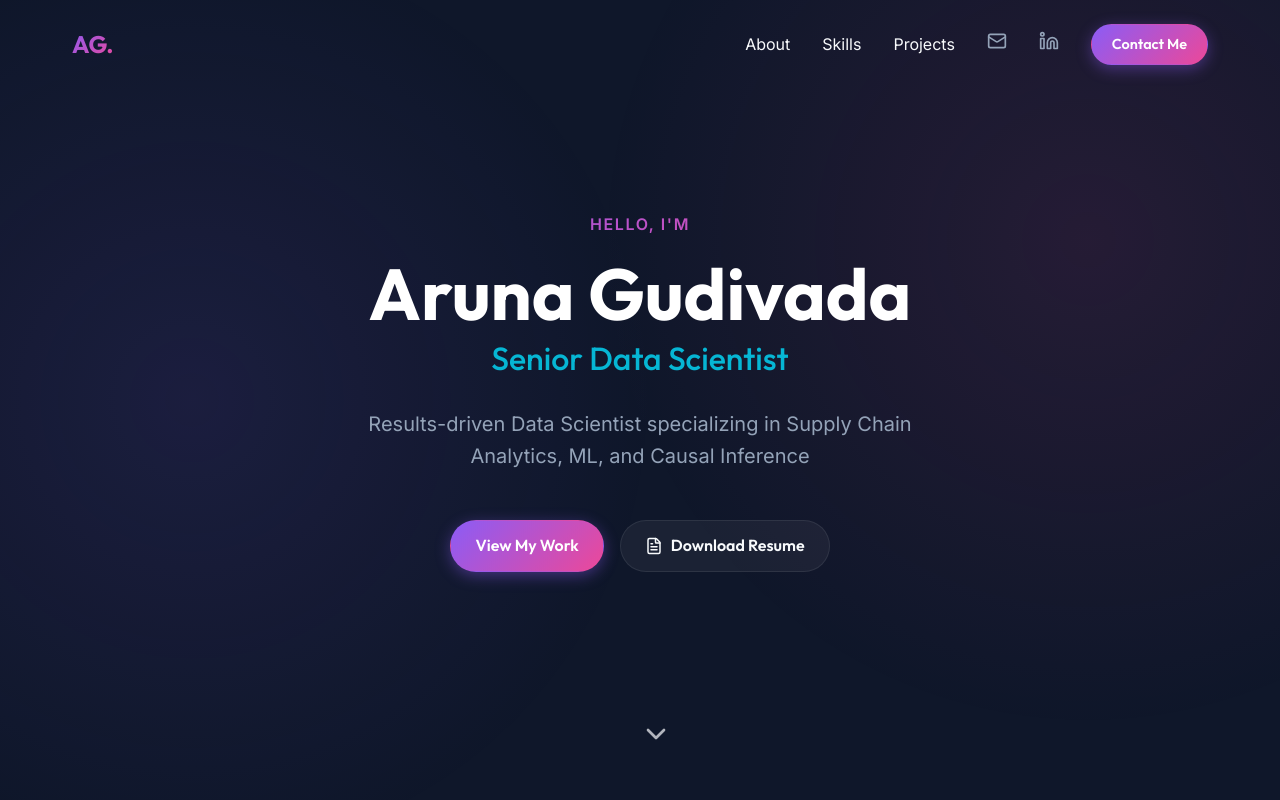
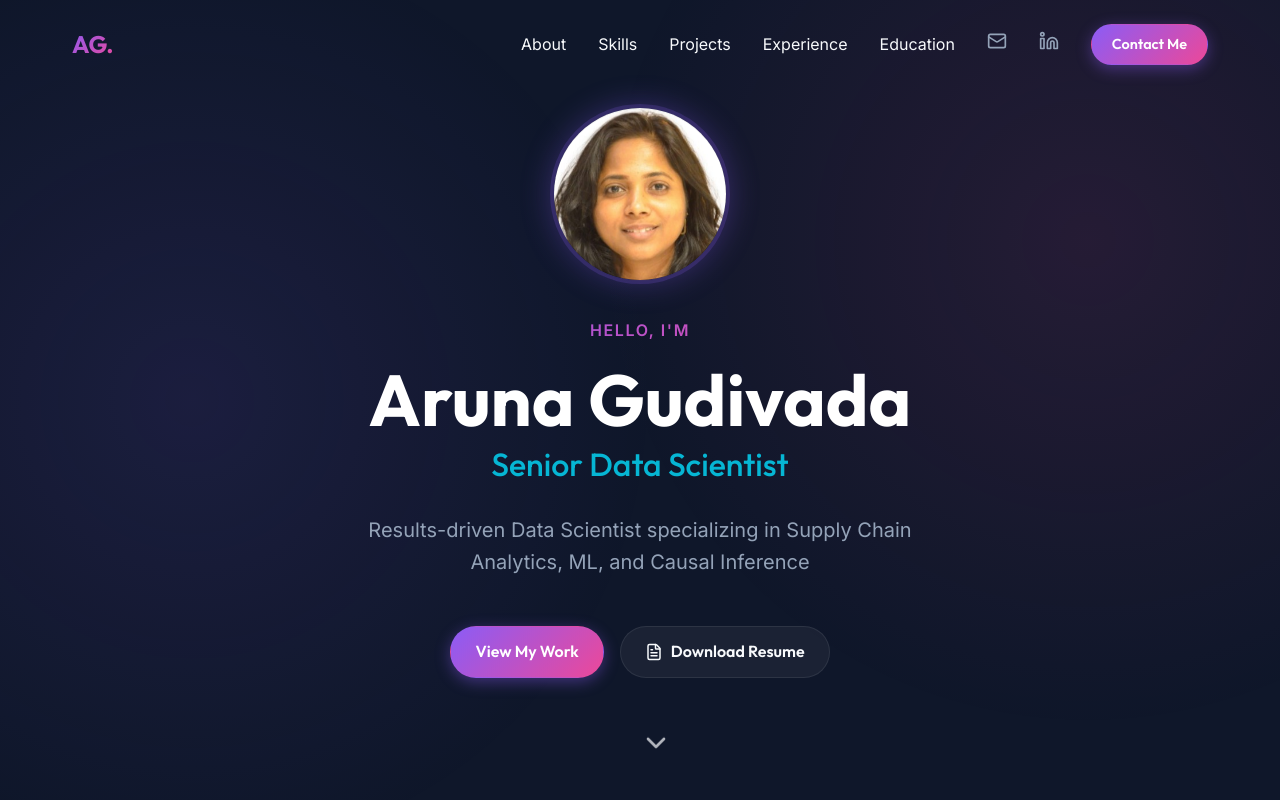
Before and after one commit to arunakgudivada-del/Aruna_website, a React (Vite) app: page / in a window 1280 px wide. Shown: the top 800 px of the page. Built offline with nearby package versions, Linux system fonts and the light colour scheme.

Commit message:
Update portfolio: Added profile pic, certifications, and improved experience section

```diff
--- a/src/App.jsx
+++ b/src/App.jsx
@@ -1,6 +1,6 @@
 import React, { useState, useEffect } from 'react';
 import { Github, Linkedin, Mail, FileText, ExternalLink, ChevronDown, Code, Database, BarChart } from 'lucide-react';
-import { personalInfo, skills, projects, experience, education, recommendations } from './data';
+import { personalInfo, skills, projects, experience, education, recommendations, certifications } from './data';
 
 function App() {
   const [scrolled, setScrolled] = useState(false);
@@ -25,6 +25,8 @@ function App() {
             <a href="#about">About</a>
             <a href="#skills">Skills</a>
             <a href="#projects">Projects</a>
+            <a href="#experience">Experience</a>
+            <a href="#education">Education</a>
             <a href={`mailto:${personalInfo.email}`} className="icon-link" title="Email Me">
               <Mail size={20} />
             </a>
@@ -39,6 +41,15 @@ function App() {
       {/* Hero Section */}
       <section className="hero section">
         <div className="container hero-content animate-fade-in">
+          {personalInfo.profileImage && (
+            <div className="profile-img-container">
+              <img
+                src={personalInfo.profileImage}
+                alt={`${personalInfo.name} Profile`}
+                className="profile-img"
+              />
+            </div>
+          )}
           <span className="subtitle text-gradient">Hello, I'm</span>
           <h1 className="title">{personalInfo.name}</h1>
           <h2 className="role">{personalInfo.role}</h2>
@@ -129,7 +140,27 @@ function App() {
                   <span className="company text-gradient">{exp.company}</span>
                   <span className="period">{exp.period}</span>
                 </div>
-                <p>{exp.description}</p>
+                <ul className="experience-points">
+                  {exp.points.map((point, i) => (
+                    <li key={i}>{point}</li>
+                  ))}
+                </ul>
+              </div>
+            ))}
+          </div>
+        </div>
+      </section>
+
+      {/* Certifications Section */}
+      <section id="certifications" className="section bg-dim">
+        <div className="container">
+          <h2 className="section-title">Certifications</h2>
+          <div className="grid-cols-2">
+            {certifications.map((cert, index) => (
+              <div key={index} className="glass-panel cert-card">
+                <h3>{cert.name}</h3>
+                <p className="cert-issuer">{cert.issuer}</p>
+                <p className="cert-date">{cert.date}</p>
               </div>
             ))}
           </div>
--- a/src/data.js
+++ b/src/data.js
@@ -8,7 +8,8 @@ export const personalInfo = {
     phone: "980-422-5926",
     location: "Austin, TX",
     linkedin: "https://www.linkedin.com/in/aruna-gudivada/",
-    github: "https://github.com/arunagudivada", // Placeholder, keep if unknown
+    github: "https://github.com/arunagudivada",
+    profileImage: "/profile.jpg",
     summary: "Senior Data Scientist with over 10 years of experience designing and delivering scalable, high-impact data solutions, specializing in supply chain visibility, forecasting, anomaly detection, and operational experimentation that drive multi-million-dollar efficiency gains. Proven expertise in architecting end-to-end pipelines using Apache Airflow, PySpark, and Snowflake (driving 35% cost reduction). Hands-on leader in big data migrations and statistical modeling (regression, clustering, causal inference) to enable real-time operational decision-making."
 };
 
@@ -76,21 +77,33 @@ export const experience = [
         role: "Senior Data Scientist",
         company: "Tata Consultancy Services (Client: Apple Inc.)",
         period: "Nov 2021 - Present",
-        description: "Leading data initiatives for Apple's supply chain. Designed real-time visibility models, built scalable SAP integrations reducing discrepancies by 98%, and developed ML frameworks for unit replacement matching."
+        points: [
+            "Leading data initiatives for Apple's supply chain, designing real-time visibility models that drive strategic decisions.",
+            "Built scalable SAP integrations that reduced data discrepancies by 98%, ensuring high-fidelity reporting.",
+            "Developed Machine Learning frameworks for unit replacement matching, significantly improving inventory efficiency."
+        ]
     },
     {
         id: 2,
         role: "BI Developer / Systems Analyst IV",
         company: "Texas Comptroller of Public Accounts",
         period: "Jun 2018 - Oct 2020",
-        description: "Developed interactive Tableau dashboards for key tax divisions. Performance-tuned intricate SQL procedures and performed in-depth ad-hoc analysis on large-scale tax datasets."
+        points: [
+            "Developed interactive Tableau dashboards for key tax divisions (Sales, Franchise, Property Tax), facilitating data-driven policy making.",
+            "Performance-tuned intricate SQL procedures, optimizing query execution times for large-scale tax datasets.",
+            "Performed in-depth ad-hoc analysis to support senior leadership with actionable insights."
+        ]
     },
     {
         id: 3,
         role: "Data Analyst – Assistant Manager (IT)",
         company: "ICICI Bank",
         period: "May 2011 - Dec 2014",
-        description: "Led digital transformation strategies for trade finance. Conducted customer segmentation using statistical techniques and resolved critical data quality issues."
+        points: [
+            "Led digital transformation strategies for trade finance, successfully moving 42% of corporate clients to online portals.",
+            "Conducted customer segmentation using statistical techniques (K-means, clustering) to target high-value clients.",
+            "Resolved critical data quality issues acting as a liaison between business units and IT teams."
+        ]
     }
 ];
 
@@ -130,3 +143,18 @@ export const recommendations = [
         text: "Aruna was very easy to collaborate and work with. Work was always planned out and followed up on. I would be excited to work with her anytime."
     }
 ];
+
+export const certifications = [
+    {
+        id: 1,
+        name: "SnowPro Core Certification",
+        issuer: "Snowflake",
+        date: "2024"
+    },
+    {
+        id: 2,
+        name: "AWS Certified Solutions Architect",
+        issuer: "Amazon Web Services",
+        date: "2023"
+    }
+];
--- a/src/index.css
+++ b/src/index.css
@@ -183,6 +183,7 @@ ul {
   font-size: 1.5rem;
   background: linear-gradient(135deg, var(--primary), var(--secondary));
   -webkit-background-clip: text;
+  background-clip: text;
   -webkit-text-fill-color: transparent;
 }
 
@@ -209,6 +210,37 @@ ul {
 
 .hero-content {
   max-width: 800px;
+}
+
+.profile-img-container {
+  width: 180px;
+  height: 180px;
+  margin: 0 auto 2rem;
+  border-radius: 50%;
+  overflow: hidden;
+  border: 4px solid rgba(139, 92, 246, 0.3);
+  box-shadow: 0 0 30px rgba(139, 92, 246, 0.3);
+  animation: float 6s ease-in-out infinite;
+}
+
+.profile-img {
+  width: 100%;
+  height: 100%;
+  object-fit: cover;
+}
+
+@keyframes float {
+  0% {
+    transform: translateY(0px);
+  }
+
+  50% {
+    transform: translateY(-10px);
+  }
+
+  100% {
+    transform: translateY(0px);
+  }
 }
 
 .subtitle {
```
Also changed, not shown: public/profile.jpg (added), public/profile.png (added).
